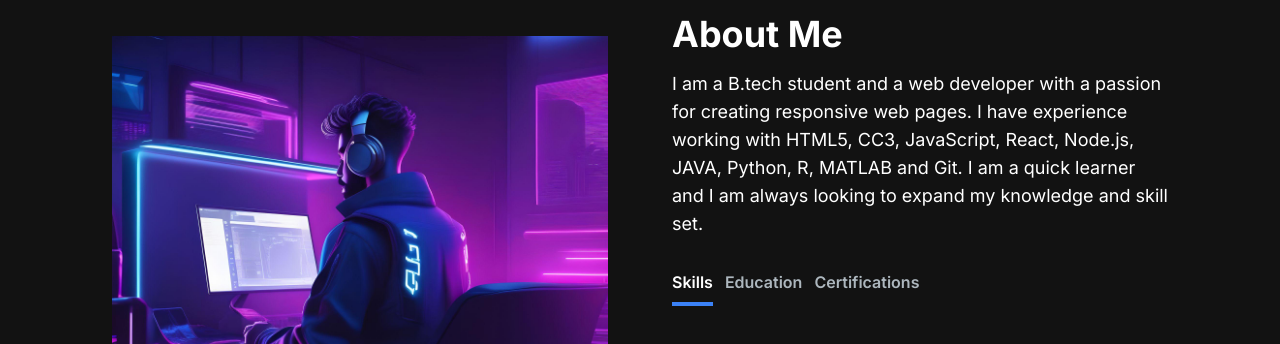
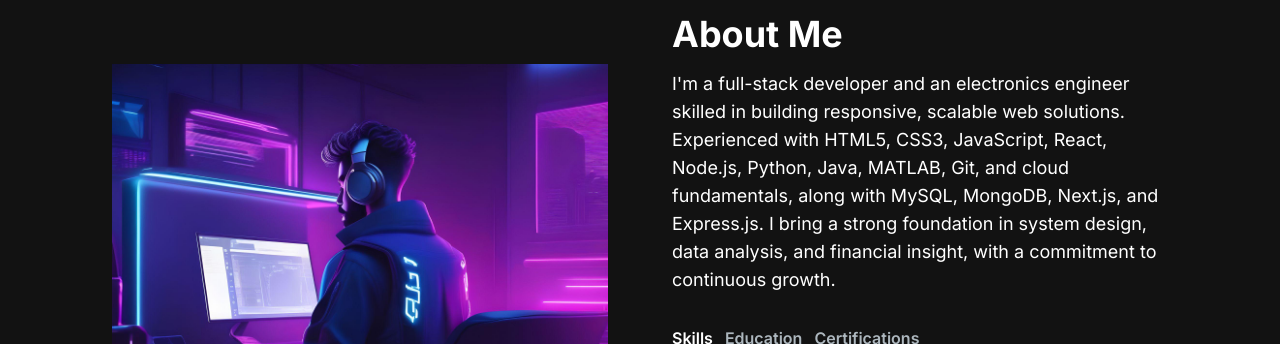
Before and after one commit to Shrishant2325/My-Portfolio, a Next.js app: page / in a window 1280 px wide. Shown: the part 734-1078 px from the top of the page. Built offline with nearby package versions, Linux system fonts and the light colour scheme.

Commit message:
Update AboutSection.jsx

```diff
--- a/src/app/components/AboutSection.jsx
+++ b/src/app/components/AboutSection.jsx
@@ -62,11 +62,7 @@ const AboutSection = () => {
         <div className="mt-4 md:mt-0 text-left flex flex-col h-full">
           <h2 className="text-4xl font-bold text-white mb-4">About Me</h2>
           <p className="text-base lg:text-lg">
-            I am a B.tech student and a web developer with a passion for creating
-            responsive web pages. I have experience working with
-            HTML5, CC3, JavaScript, React, Node.js, JAVA, Python, R, MATLAB and
-            Git. I am a quick learner and I am always
-            looking to expand my knowledge and skill set.
+            I'm a full-stack developer and an electronics engineer skilled in building responsive, scalable web solutions. Experienced with HTML5, CSS3, JavaScript, React, Node.js, Python, Java, MATLAB, Git, and cloud fundamentals, along with MySQL, MongoDB, Next.js, and Express.js. I bring a strong foundation in system design, data analysis, and financial insight, with a commitment to continuous growth.
           </p>
           <div className="flex flex-row justify-start mt-8">
             <TabButton
```
